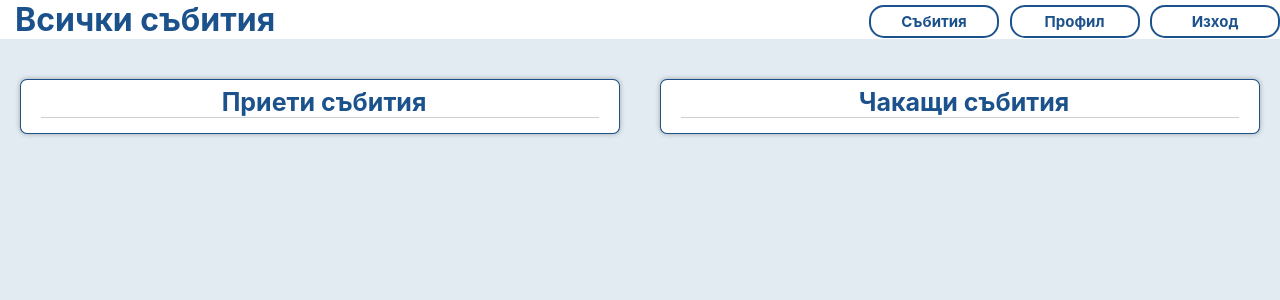
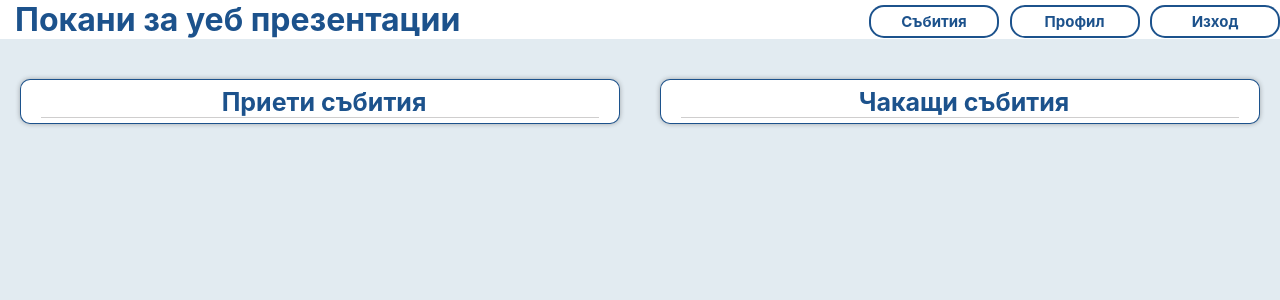
Before and after one commit to kirilrusev00/Invitations, a PHP site: page /events.html in a window 1280 px wide. Shown: the top 300 px of the page. Run offline with PHP 8.4, Linux system fonts and the light colour scheme.

Commit message:
added some css to the pages

```diff
--- a/src/frontend/event/event.js
+++ b/src/frontend/event/event.js
@@ -63,12 +63,13 @@ window.addEventListener('load', (event) => {
                   let resourcesSection = document.createElement("section");
                   resourcesSection.setAttribute("id", "resources");
                   document.getElementById("main").appendChild(resourcesSection);
+
                 }
                 response.value.forEach(element => {
                   let elem = document.createElement("img");
                   elem.setAttribute("src", element);
                   elem.setAttribute("alt", "");
-                  elem.setAttribute("style", "max-height:600px; max-width:600px; margin-bottom :0px;");
+                  elem.setAttribute("style", "max-height:600px; max-width:600px; margin :20px;");
                   // elem.setAttribute("style", "max-width:600px;");
                   // elem.setAttribute("style", "margin-bottom :20px;");
                   document.getElementById("resources").appendChild(elem);
--- a/src/frontend/events/events.css
+++ b/src/frontend/events/events.css
@@ -25,27 +25,31 @@ body {
   margin-left: 15px;
 }
 
-.accepted {
-  padding: 5px 20px 15px 20px;
+#events-going-interested{
+  padding: 5px 20px 5px 20px;
   box-sizing: border-box;
   margin-top: 40px;
+  /* margin-left:50px; */
+  /* transform: translate(-50%, -50%); */
   width: 600px;
   background: white;
   border-style: solid;
-  border-radius: 7px;
+  border-radius: 10px;
   border-color: #003d7ee3;
   box-shadow: 0 0 5px rgba(0, 0, 0, .3);
   border-width: 1.5px;
 }
 
-.waiting {
-  padding: 5px 20px 15px 20px;
+#events-invited{
+  padding: 5px 20px 5px 20px;
   box-sizing: border-box;
   margin-top: 40px;
+  /* margin-left:50px; */
+  /* transform: translate(-50%, -50%); */
   width: 600px;
   background: white;
   border-style: solid;
-  border-radius: 7px;
+  border-radius: 10px;
   border-color: #003d7ee3;
   box-shadow: 0 0 5px rgba(0, 0, 0, .3);
   border-width: 1.5px;
--- a/src/frontend/events/events.html
+++ b/src/frontend/events/events.html
@@ -13,7 +13,7 @@
 
 <body>
   <header class="header">
-    <h1 id="main-title">Всички събития</h1>
+    <h1 id="main-title">Покани за уеб презентации</h1>
     <nav>
       <button id="events">Събития</button>
       <button id="profile">Профил</button>
@@ -24,12 +24,12 @@
   <main id="main">
 
 
-    <section id="events-going-interested" class="accepted">
+    <section id="events-going-interested" >
       <h1 class="events-accepted-text">Приети събития</h1>
     </section>
 
 
-    <section id="events-invited" class="waiting">
+    <section id="events-invited" >
       <h1 class="events-waiting-text">Чакащи събития</h1>
     </section>
 
--- a/src/frontend/events/events.js
+++ b/src/frontend/events/events.js
@@ -16,6 +16,8 @@ window.addEventListener('load', (event) => {
           document.getElementById("events-going-interested").appendChild(elem);
         });
       }
+
+
       else {
         // redirect to login screen
       }
@@ -27,13 +29,21 @@ window.addEventListener('load', (event) => {
       .then((response) => response.json())
       .then((response) => {
         //console.log(response);
+
         if (response.success && response.message === 'Events invited for current user') {
           response.value.forEach(event => {
-            let elem = document.createElement("a");
-            elem.setAttribute("href", `../event/event.html?id=${event.eventId}`);
-            elem.setAttribute("target", '_blank');
-            elem.innerText = event.name;
-            document.getElementById("events-invited").appendChild(elem);
+            let sectionElement = document.createElement("a");
+            sectionElement.setAttribute("id", "invited-event");
+            sectionElement.setAttribute("href", `../event/event.html?id=${event.id}`);
+            sectionElement.setAttribute("target", "_blank");
+            sectionElement.setAttribute("class", "invited-event");
+            let titleElement = document.createElement("p");
+            titleElement.innerHTML = `<b>${event.name}</b>`;
+            sectionElement.appendChild(titleElement);
+            let dateElement = document.createElement("p");
+            dateElement.innerText = event.startTime;
+            sectionElement.appendChild(dateElement);
+            document.getElementById("events-invited").appendChild(sectionElement);
           });
         }
         else {
--- a/src/frontend/profile/profile.html
+++ b/src/frontend/profile/profile.html
@@ -14,7 +14,8 @@
 
 <body>
   <header class="header">
-    <h1 id="main-title">Моят профил</h1>
+
+    <h1 id="main-title">Покани за уеб презентации</h1>
     <nav>
       <button id="events">Събития</button>
       <button id="profile">Профил</button>
@@ -23,6 +24,8 @@
   </header>
 
   <main id="main">
+    <i><h1 id="my-profile"> Моят профил</h1></i>
+    <div class="break"></div>
     <section id="my-information" class="my-information">
       <section id="info" class="info">
         <h2 class="my-information-text">Информация за мен</h2>
@@ -56,6 +59,7 @@
         <p id="user-message"></p>
       </form>
     </section>
+
     <section id="event-list">
       <h2 id="event-list-heading">Моите събития</h2>
     </section>
```
Also changed, not shown: other parts of src/frontend/events/events.css (+44 -0 lines), src/frontend/event/event.css (+9 -4 lines), src/frontend/event/event.html (+7 -3 lines), src/frontend/profile/profile.css (+14 -0 lines).
